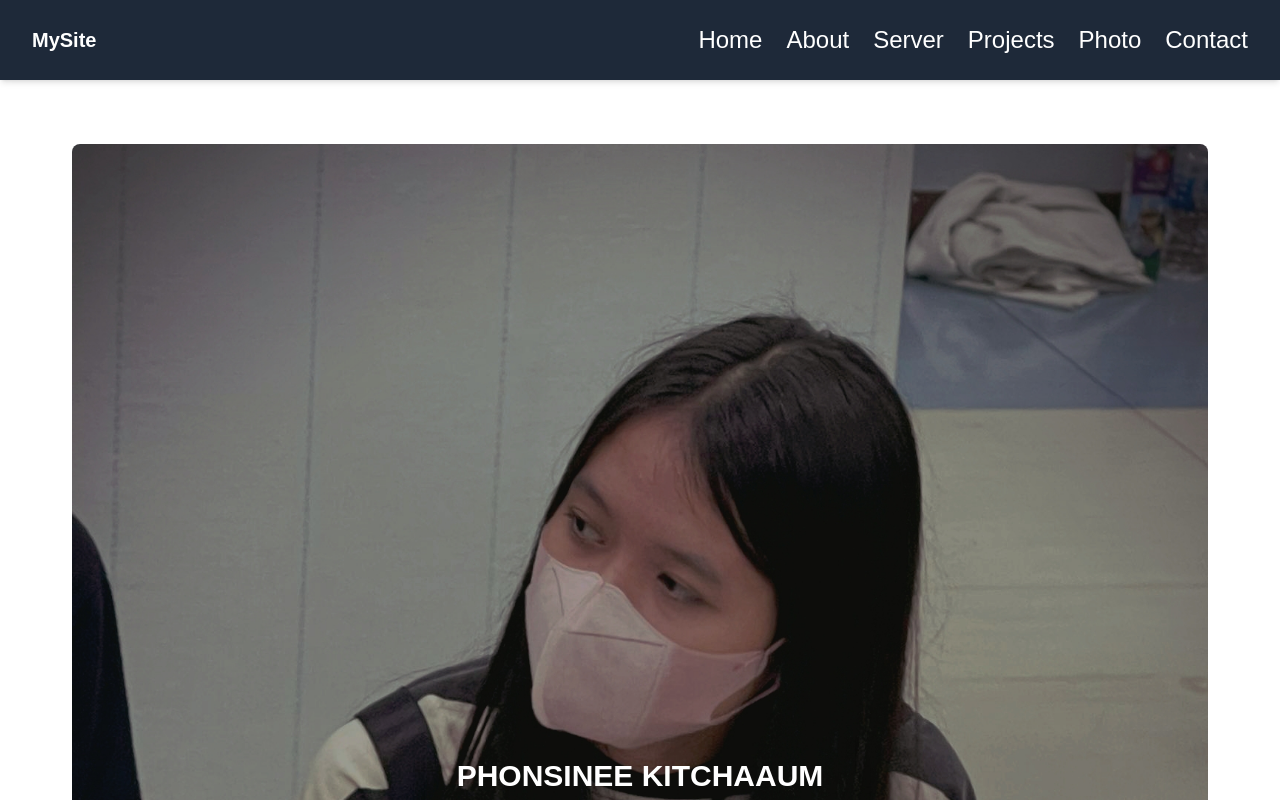
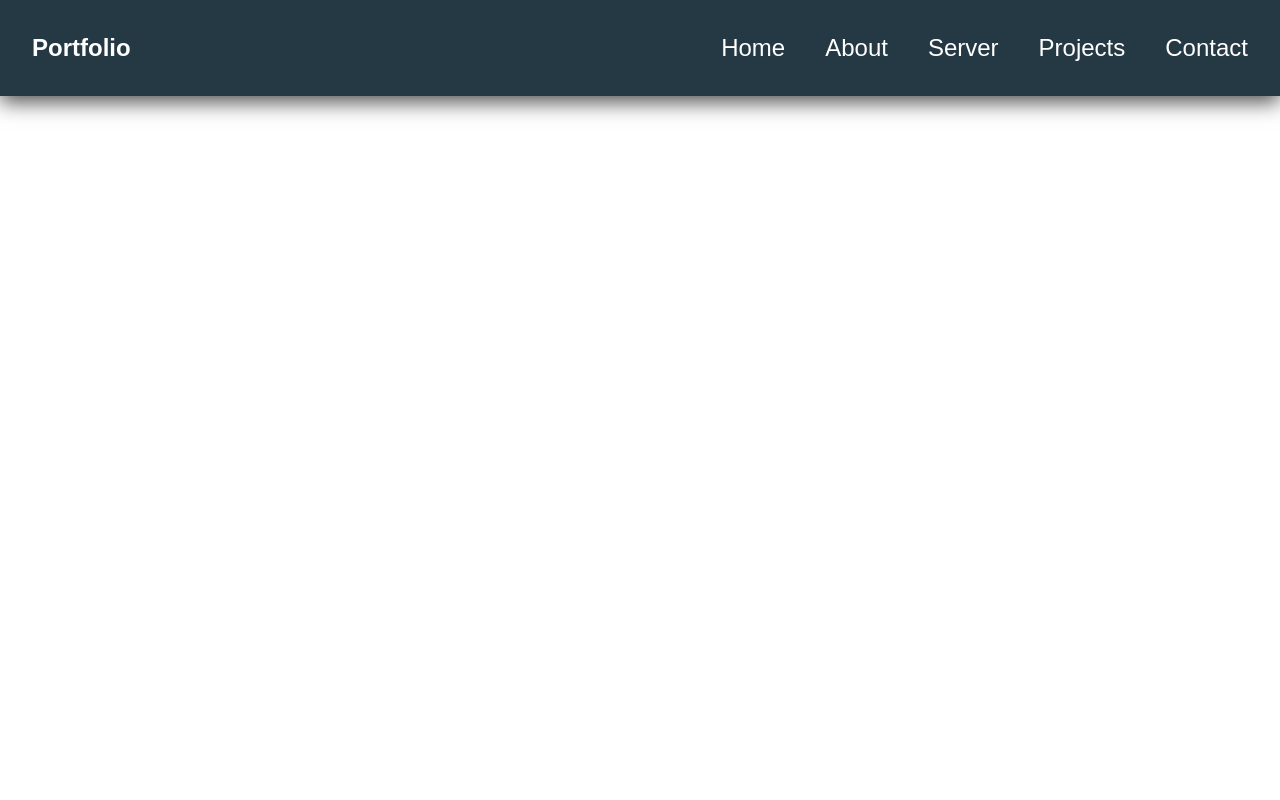
Before and after one commit to 66022804/cv, a Next.js app: page / in a window 1280 px wide. Shown: the top 800 px of the page. Built offline with nearby package versions, Linux system fonts and the light colour scheme.

Commit message:
Add Navbar and decorate with glossy colors.

```diff
--- a/app/page.tsx
+++ b/app/page.tsx
@@ -1,99 +1,139 @@
-import React from "react";
+"use client";
 
-export default function Cv() {
+import React, { useEffect, useState } from "react";
+
+const sections = ["home", "about", "server", "projects", "contact"];
+
+const smoothScrollTo = (targetId: string, offset = 0) => {
+  const target = document.querySelector(targetId);
+  if (!target) return;
+  const navbarHeight = 96;
+  const targetPosition =
+    target.getBoundingClientRect().top + window.pageYOffset + offset;
+  window.scrollTo({
+    top: targetPosition - navbarHeight,
+    behavior: "smooth",
+  });
+};
+
+export default function Navbar() {
+  const [menuOpen, setMenuOpen] = useState(false);
+  const [activeSection, setActiveSection] = useState("");
+  const [scrolled, setScrolled] = useState(false);
+
+  useEffect(() => {
+    const observer = new IntersectionObserver(
+      (entries) => {
+        entries.forEach((entry) => {
+          if (entry.isIntersecting) {
+            setActiveSection(entry.target.id);
+          }
+        });
+      },
+      { threshold: 0.6 }
+    );
+    sections.forEach((id) => {
+      const el = document.getElementById(id);
+      if (el) observer.observe(el);
+    });
+    return () => observer.disconnect();
+  }, []);
+
+  useEffect(() => {
+    const handleScroll = () => setScrolled(window.scrollY > 50);
+    window.addEventListener("scroll", handleScroll);
+    return () => window.removeEventListener("scroll", handleScroll);
+  }, []);
+
+  const navItems = [
+    { id: "home", label: "Home" },
+    { id: "about", label: "About" },
+    { id: "server", label: "Server" },
+    { id: "projects", label: "Projects" },
+    { id: "contact", label: "Contact" },
+  ];
+
   return (
-    <>
-      {/* Fixed Navbar */}
-      <nav className="bg-gray-800 text-white px-8 py-6 fixed w-full top-0 z-50 shadow-md">
-        <div className="container mx-auto flex justify-between items-center">
-          <div className="text-xl font-bold">MySite</div>
-          <ul className="flex space-x-6">
-            <li>
-              <a href="#home" className="hover:text-yellow-400 text-2xl">
-                Home
-              </a>
+    <nav
+      className={`fixed w-full z-50 px-8 py-8 transition-all ${
+        scrolled
+          ? "bg-[#1a2f3c]/90 backdrop-blur shadow-[0_8px_30px_rgba(0,0,0,0.9)]"
+          : "bg-[#1a2f3c]/95 shadow-[0_6px_20px_rgba(0,0,0,0.7)]"
+      } text-white`}
+    >
+      <div className="container mx-auto flex justify-between items-center">
+        <div className="text-2xl font-bold">Portfolio</div>
+
+        {/* Desktop menu */}
+        <ul className="hidden md:flex space-x-10">
+          {navItems.map(({ id, label }) => (
+            <li key={id}>
+              <button
+                onClick={() =>
+                  smoothScrollTo(
+                    `#${id}`,
+                    id === "about" ? -240 : id === "server" ? -50 : 0
+                  )
+                }
+                className={`relative text-2xl cursor-pointer transition-colors duration-200 ${
+                  activeSection === id
+                    ? "text-[#3abaa8]"
+                    : "hover:text-[#3abaa8]"
+                } nav-link`}
+              >
+                {label}
+              </button>
             </li>
-            <li>
-              <a href="#about" className="hover:text-yellow-400 text-2xl">
-                About
-              </a>
-            </li>
-            <li>
-              <a href="#server" className="hover:text-yellow-400 text-2xl">
-                Server
-              </a>
-            </li>
-            <li>
-              <a
-                href="#projects"
-                className="hover:text-yellow-400text-2xl  text-2xl"
-              >
-                Projects
-              </a>
-            </li>
-            <li>
-              <a href="#photo" className="hover:text-yellow-400 text-2xl">
-                Photo
-              </a>
-            </li>
-            <li>
-              <a href="#contact" className="hover:text-yellow-400 text-2xl">
-                Contact
-              </a>
-            </li>
+          ))}
+        </ul>
+
+        {/* Hamburger for mobile */}
+        {/* Hamburger for mobile */}
+        <div className="md:hidden">
+          {!menuOpen && (
+            <button onClick={() => setMenuOpen(true)} className="text-3xl">
+              ☰
+            </button>
+          )}
+        </div>
+      </div>
+
+      {/* Mobile menu */}
+      {menuOpen && (
+        <div className="md:hidden fixed top-0 right-0 sm:w-[20%] w-[25%] h-screen bg-[#1a2f3c]/90 backdrop-blur shadow-[0_8px_30px_rgba(0,0,0,0.9)] z-50 p-4 text-right rounded-l-xl">
+          {/* ปุ่มกากบาททับบนสุด */}
+          <button
+            onClick={() => setMenuOpen(false)}
+            className="text-3xl absolute top-10 right-14"
+            aria-label="Close menu"
+          >
+            ✕
+          </button>
+
+          <ul className="flex flex-col space-y-6 mt-20">
+            {navItems.map(({ id, label }) => (
+              <li key={id}>
+                <button
+                  onClick={() => {
+                    smoothScrollTo(
+                      `#${id}`,
+                      id === "about" ? -240 : id === "server" ? -50 : 0
+                    );
+                    setMenuOpen(false);
+                  }}
+                  className={`text-lg w-full py-2 px-3 rounded-lg transition-colors duration-200 ${
+                    activeSection === id
+                      ? "text-[#3abaa8] bg-[#3abaa8]/10"
+                      : "hover:bg-white/10 active:bg-white/20 hover:text-[#3abaa8]"
+                  }`}
+                >
+                  {label}
+                </button>
+              </li>
+            ))}
           </ul>
         </div>
-      </nav>
-
-      {/* Page Content */}
-      <main className="pt-24 px-6 space-y-24 scroll-smooth">
-        <section id="home" className="scroll-mt-24">
-          <div className="flex items-center justify-center min-h-screen">
-            <div className="relative w-[1500px] h-[1400px] overflow-hidden rounded-lg ">
-              {/* ชั้นภาพชัดเจน อยู่ตรงกลางขนาดเต็มกล่อง */}
-              <div
-                className="absolute inset-12 bg-center bg-cover rounded-lg"
-                style={{ backgroundImage: "url('/m.jpg')" }}
-              ></div>
-
-              {/* กล่องข้อความอยู่บนสุด */}
-              <div className="relative z-10 flex items-center justify-center h-full px-12">
-                <div className="ackdrop-blur-md text-white p-8 rounded-lg text-center shadow-xl max-w-md mx-auto">
-                  <h2 className="text-3xl font-bold mb-4 ">
-                    PHONSINEE KITCHAAUM
-                  </h2>
-                  <p>Frontend Developer</p>
-                </div>
-              </div>
-            </div>
-          </div>
-        </section>
-
-        <section id="about" className="scroll-mt-24">
-          <h2 className="text-3xl font-bold mb-4">About</h2>
-          <p>This is the about section of your CV.</p>
-        </section>
-
-        <section id="server" className="scroll-mt-24">
-          <h2 className="text-3xl font-bold mb-4">Server</h2>
-          <p>Information about your server or backend.</p>
-        </section>
-
-        <section id="projects" className="scroll-mt-24">
-          <h2 className="text-3xl font-bold mb-4">Projects</h2>
-          <p>Showcase your past work or personal projects.</p>
-        </section>
-
-        <section id="photo" className="scroll-mt-24">
-          <h2 className="text-3xl font-bold mb-4">Photo</h2>
-          <p>Gallery or image section.</p>
-        </section>
-
-        <section id="contact" className="scroll-mt-24 mb-10">
-          <h2 className="text-3xl font-bold mb-4">Contact</h2>
-          <p>Contact information or contact form.</p>
-        </section>
-      </main>
-    </>
+      )}
+    </nav>
   );
 }
```
